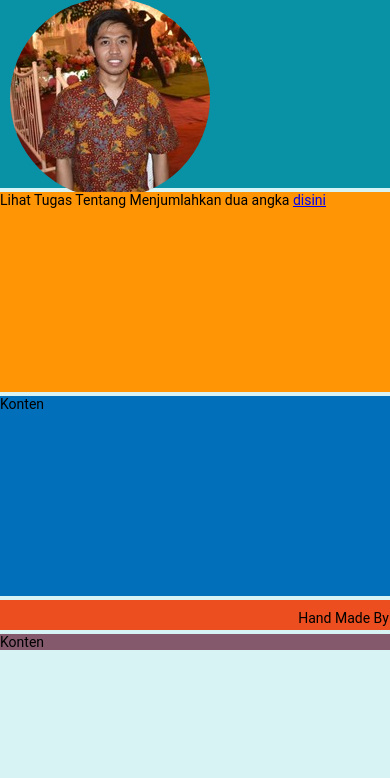
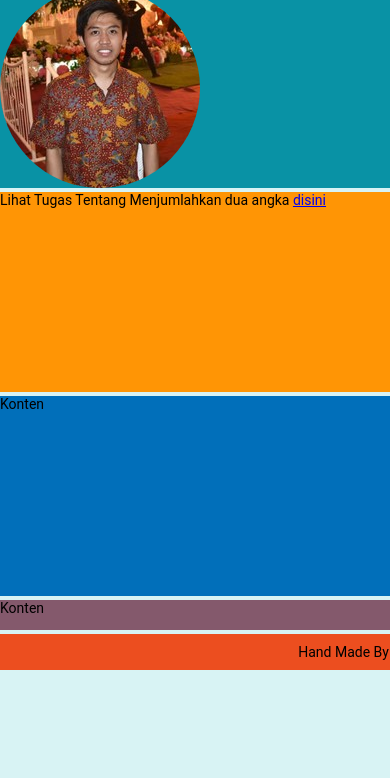
Before and after one commit to Risyandi/risyandi-mws2018, a plain HTML site: page public/project3/index.html in a window 390 px wide. Shown: the part 66-844 px from the top of the page. Drawn offline with Linux system fonts and the light colour scheme.

Commit message:
custom style project3

```diff
--- a/public/project3/style/style.css
+++ b/public/project3/style/style.css
@@ -53,6 +53,7 @@ html {
 .sidebar{
     background: gainsboro;
     grid-row: 2/5;
+    grid-column-end: 1/2;
 }
 .sidebar img {
     border-radius: 50%;
@@ -89,6 +90,9 @@ html {
 
 /* media query */
 @media screen and (max-width:800px) {
+    body{
+        width: 98%;
+    }
     .main-container {
         margin-left: auto;
         margin-right: auto;
@@ -104,31 +108,23 @@ html {
     .border {
         background-color: gray;
     }
-    .menu{
-        background: gainsboro;
-        grid-column: 1;
+    .menu, .sidebar, .konten, .footer{
+        grid-column: 1/1;
     }
     .menu img {
         width: 150px;
         padding: 5px;
     }
     .sidebar{
-        background: gainsboro;
-        grid-row: 2;
+        grid-row: 2/2;
+    }
+    .footer {
+        grid-row: 6/6;
     }
     .sidebar img {
         border-radius: 50%;
-        /* padding: 10px;     */
-    }
-    .konten{
-        background: gainsboro;
-        grid-column: 1/2;
-    }
-    .footer{
-        background: gainsboro;
-        grid-column: 1/2;
-        text-align: center;
-        padding: 10px;
+        padding: 0px;
+        margin: auto;
     }
 
     /* coloring */
```
Also changed, not shown: 1 other file.
